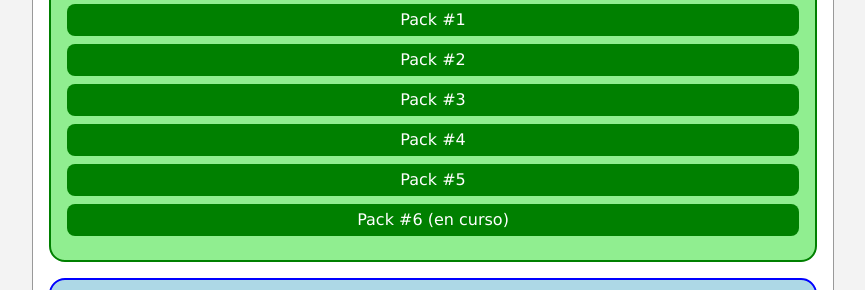
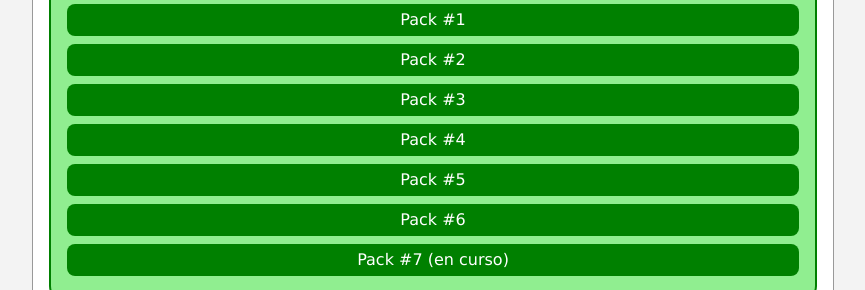
Before and after one commit to albertobastos/hora-veintipico-stickers, a website: page docs/index.html in a window 1280 px wide. Shown: the part 1250-1540 px from the top of the page, without its empty margins (207-1072 px from the left). Drawn offline with Linux system fonts and the light colour scheme.

Commit message:
12 stickers, new pack 7 whatsapp

```diff
--- a/docs/index.html
+++ b/docs/index.html
@@ -110,8 +110,12 @@
         >Pack #5</a>
         <a
           href="bin/Hora Veintipico (6).wastickers"
-          title="Pack #5 de Stickers de Hora Veintipico para Whatsapp"
-        >Pack #6 (en curso)</a>
+          title="Pack #6 de Stickers de Hora Veintipico para Whatsapp"
+        >Pack #6</a>
+        <a
+          href="bin/Hora Veintipico (7).wastickers"
+          title="Pack #7 de Stickers de Hora Veintipico para Whatsapp"
+        >Pack #7 (en curso)</a>
       </div>
     </div>
     <div class="box telegram">
```
Also changed, not shown: 3 other files.
